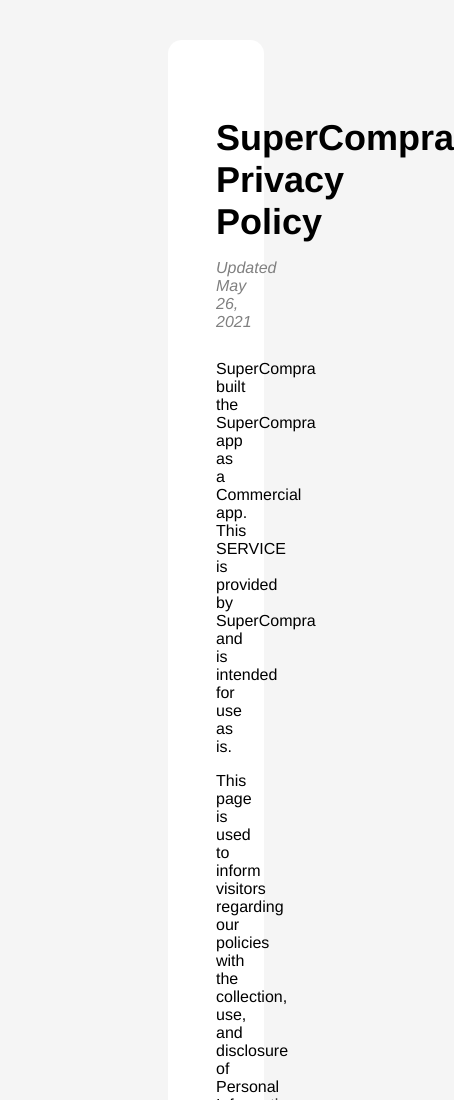
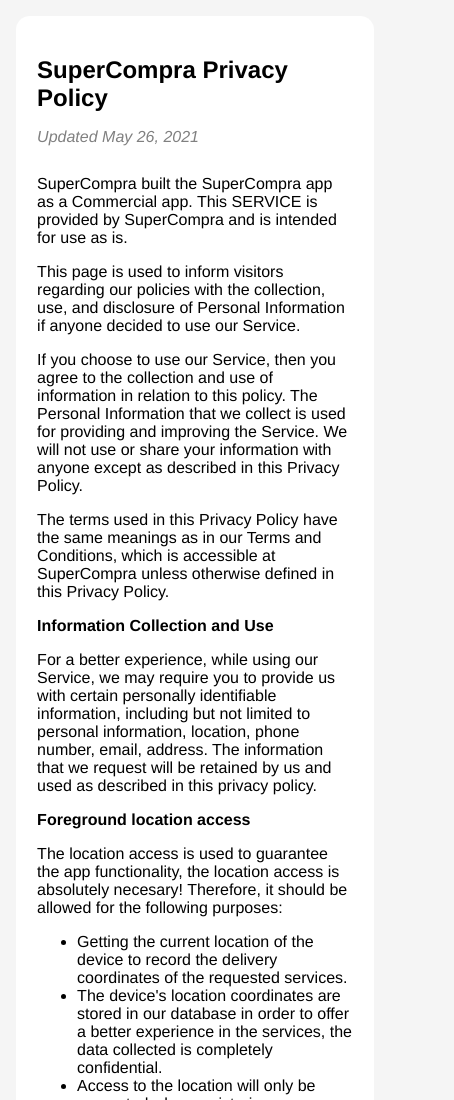
Before and after one commit to Grintsys/Grintsys.SuperCompraPolicy, a plain HTML site: page index.html in a window 390 px wide. Shown: the top 1100 px of the page, 454 px wide, since content can reach past the window. Drawn offline with Linux system fonts and the light colour scheme.

Commit message:
Fix responsive was added

```diff
--- a/css/privacy-policy-style.css
+++ b/css/privacy-policy-style.css
@@ -1,7 +1,11 @@
-body { font-family: 'Helvetica Neue', Helvetica, Arial, sans-serif; padding: 2em 10em; background-color: whitesmoke;}
+body {
+    font-family: 'Helvetica Neue', Helvetica, Arial, sans-serif;
+    margin: 2% 10%;
+    background-color: whitesmoke;
+}
 
 .container {
-    padding: 3em;
+    padding: 10%;
     background-color: white;
     border-radius: 14px;
 }
@@ -16,3 +20,17 @@
     color: gray;
     margin-bottom: 1.8em;
 }
+
+@media screen and (min-width: 320px) {
+    body {
+        margin: 4%;
+    }
+
+    .container {
+        padding: 6%;
+    }
+
+    .title {
+        font-size: 24px;
+    }
+}
```
